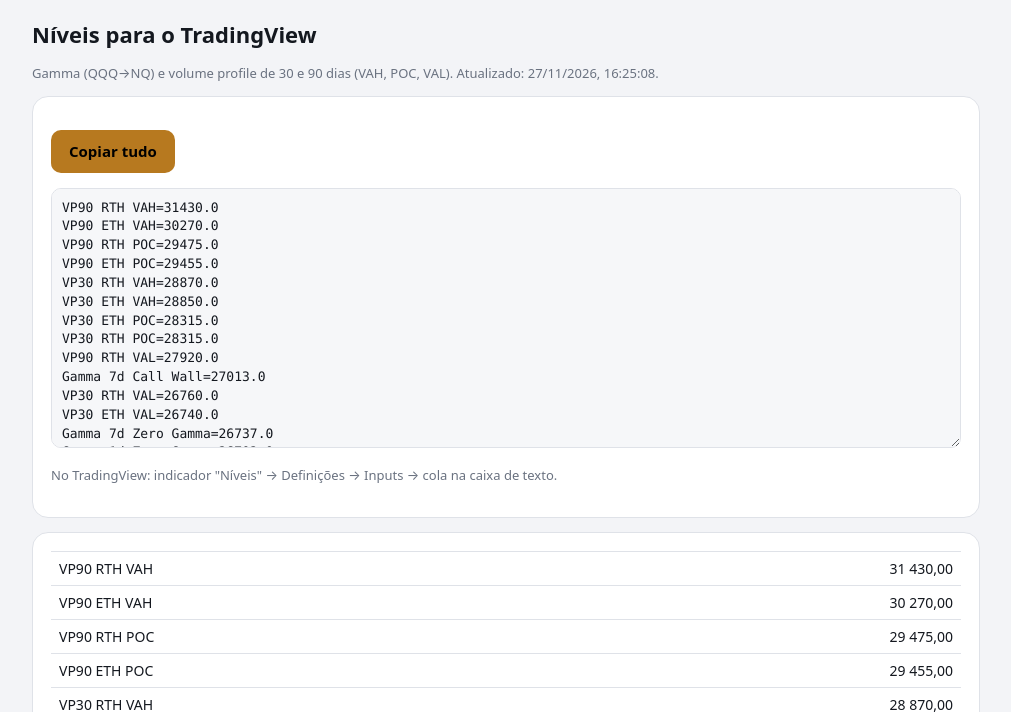
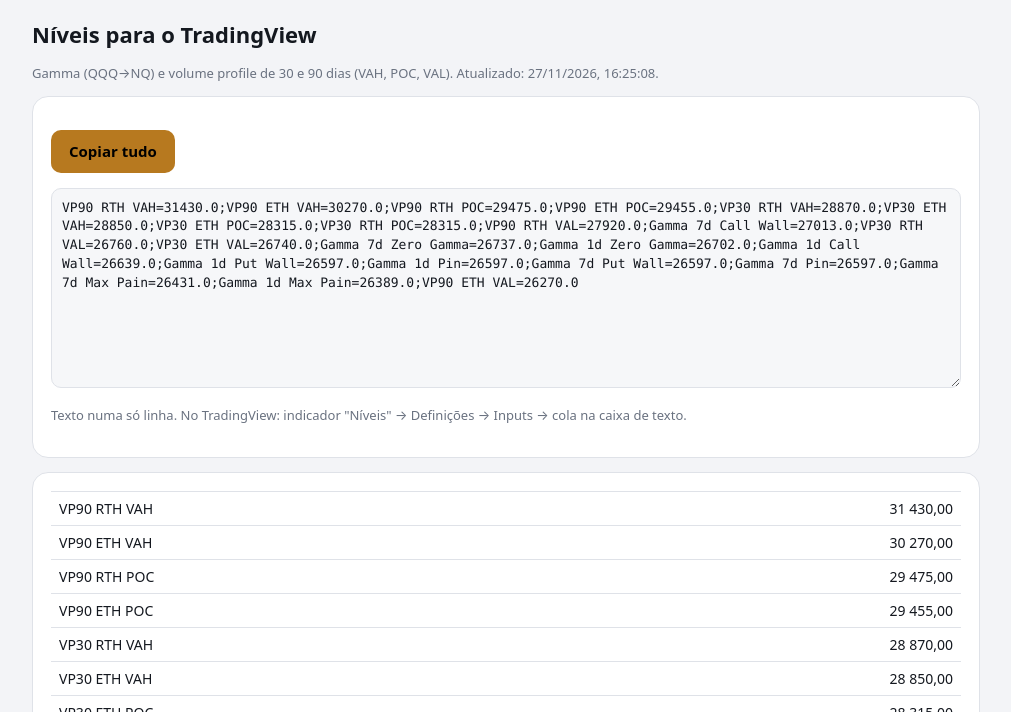
Before and after one commit to guilhermedbdias/bias-nq, a plain HTML site: page docs/tv.html in a window 1280 px wide. Shown: the part 88-800 px from the top of the page, without its empty margins (134-1145 px from the left). Drawn offline with Linux system fonts and the light colour scheme.

Commit message:
Update tv.html

```diff
--- a/docs/tv.html
+++ b/docs/tv.html
@@ -16,7 +16,7 @@ main{max-width:980px;margin:0 auto;padding:20px 16px 60px}
 .card{background:var(--surf);border:1px solid var(--line);border-radius:16px;padding:18px;margin-bottom:14px}
 h1{font-size:22px;margin:0 0 4px;font-weight:600}
 .n{color:var(--mut);font-size:13px}
-textarea{width:100%;min-height:260px;font:13px/1.45 ui-monospace,Menlo,monospace;color:var(--tx);background:var(--surf2);border:1px solid var(--line);border-radius:10px;padding:10px}
+textarea{width:100%;min-height:200px;font:13px/1.45 ui-monospace,Menlo,monospace;color:var(--tx);background:var(--surf2);border:1px solid var(--line);border-radius:10px;padding:10px}
 button{font:inherit;font-weight:600;color:#000;background:var(--hi);border:0;border-radius:10px;padding:10px 18px;cursor:pointer}
 table{border-collapse:collapse;width:100%;font-size:14px}
 td{padding:6px 8px;border-top:1px solid var(--line)}td:last-child{text-align:right;font-variant-numeric:tabular-nums}
@@ -29,9 +29,10 @@ function J(u){return fetch(u+'?'+Date.now()).then(function(r){if(!r.ok)throw 0;r
 function T(u){return fetch(u+'?'+Date.now()).then(function(r){if(!r.ok)throw 0;return r.text()}).catch(function(){return null})}
 Promise.all([J('tv_levels.json'),T('tv_levels.txt')]).then(function(x){
   var d=x[0],t=x[1],app=document.getElementById('app');
+  if(t)t=t.trim().split(/\r?\n/).join(';');
   if(!d||!t){app.innerHTML='<h1>TradingView</h1><section class="card"><p class="n">Ainda não há dados. Corre o workflow "TV niveis" em Actions (Run workflow).</p></section>';return}
   var h='<h1>Níveis para o TradingView</h1><p class="n">Gamma (QQQ→NQ) e volume profile de 30 e 90 dias (VAH, POC, VAL). Atualizado: '+new Date(d.updated).toLocaleString('pt-PT')+'.</p>';
-  h+='<section class="card"><p><button id="cp">Copiar tudo</button> <span class="n" id="ok"></span></p><textarea id="tx" readonly>'+t.replace(/&/g,'&amp;').replace(/</g,'&lt;')+'</textarea><p class="n">No TradingView: indicador "Níveis" → Definições → Inputs → cola na caixa de texto.</p></section>';
+  h+='<section class="card"><p><button id="cp">Copiar tudo</button> <span class="n" id="ok"></span></p><textarea id="tx" readonly>'+t.replace(/&/g,'&amp;').replace(/</g,'&lt;')+'</textarea><p class="n">Texto numa só linha. No TradingView: indicador "Níveis" → Definições → Inputs → cola na caixa de texto.</p></section>';
   h+='<section class="card"><table>'+d.levels.map(function(l){return '<tr><td>'+l.name+'</td><td>'+l.price.toLocaleString('pt-PT',{minimumFractionDigits:2})+'</td></tr>'}).join('')+'</table></section>';
   app.innerHTML=h;
   document.getElementById('cp').onclick=function(){var e=document.getElementById('tx');e.select();
```
